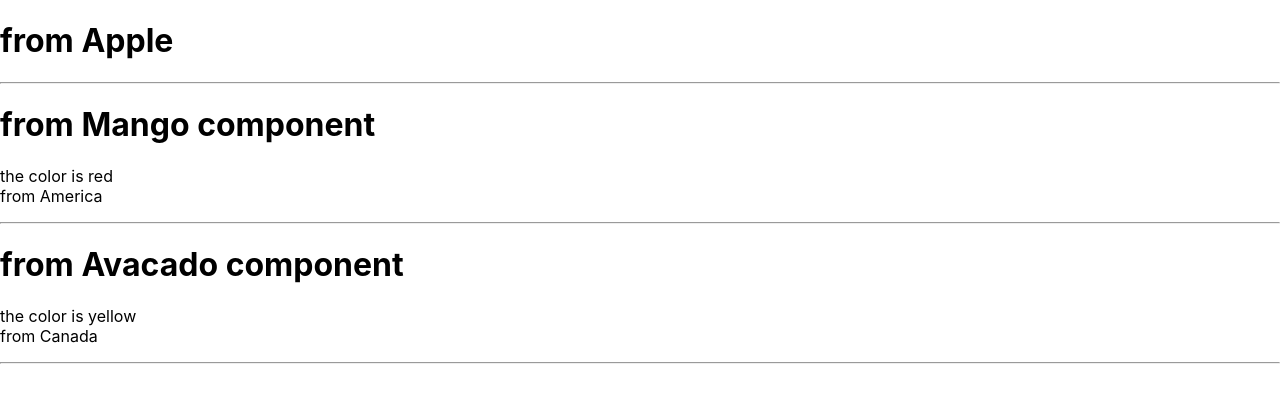
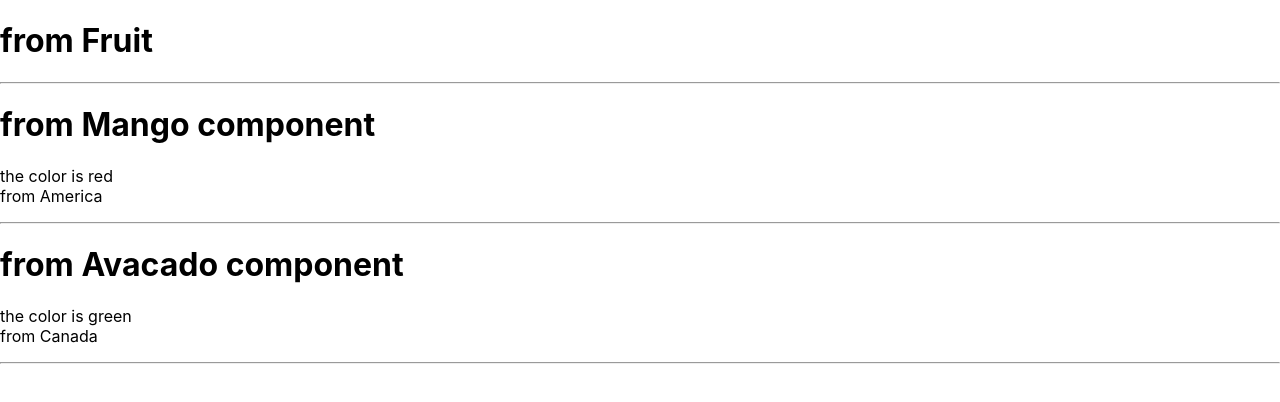
Before and after one commit to Vinushann/React, a React (Create React App) app in the folder learnreact/: page / in a window 1280 px wide. Shown: the top 402 px of the page. Built offline with nearby package versions, Linux system fonts and the light colour scheme.

Commit message:
A3 - Conditional rendering

```diff
--- a/learnreact/src/Componenet/apple.js
+++ b/learnreact/src/Componenet/apple.js
@@ -1,14 +1,18 @@
 import Mango from './Mango';
 import Avacado from './Avacado';
 
-function Apple(){
+function Fruit(){
   // using object to share the data through the PROPS
   const obj = {country : 'America', color : 'red'};
 
-  // this object for class AVACADO
-  const obj1 = {country : 'Canada', color : 'yellow'};
+  // main object
+  const mainObj = {country : 'Canada', color : 'green'};
+  // country : 'Canada', color : 'green'
 
-  const text = `from Apple`
+  // object one
+  const obj1 = mainObj;
+
+  const text = `from Fruit`;
 
   return(
     <>
@@ -19,7 +23,11 @@ function Apple(){
      <Mango obj = {obj}/>
 
      {/* send the object to Avacado class */}
-     <Avacado obj = {obj1}/>
+     {/* conditional rendering */}
+     {/* in here, if those are null it will not execute the true part */}
+
+     { (obj1.color !== undefined && obj1.country !== undefined) ? <Avacado obj = {obj1}/> : null }
+
     </>
   );
 }
@@ -27,4 +35,4 @@ function Apple(){
 
 
 // import the component
-export default Apple
+export default Fruit;
--- a/learnreact/src/index.js
+++ b/learnreact/src/index.js
@@ -5,14 +5,12 @@ import App from './App';
 import reportWebVitals from './reportWebVitals';
 
 // import the apple componenet
-import Apple from './Componenet/apple';
-
-
+import Fruit from './Componenet/apple';
 
 const root = ReactDOM.createRoot(document.getElementById('root'));
 root.render(
   <React.StrictMode>
-    <Apple/>
+    <Fruit/>
   </React.StrictMode>
 );
 
```
